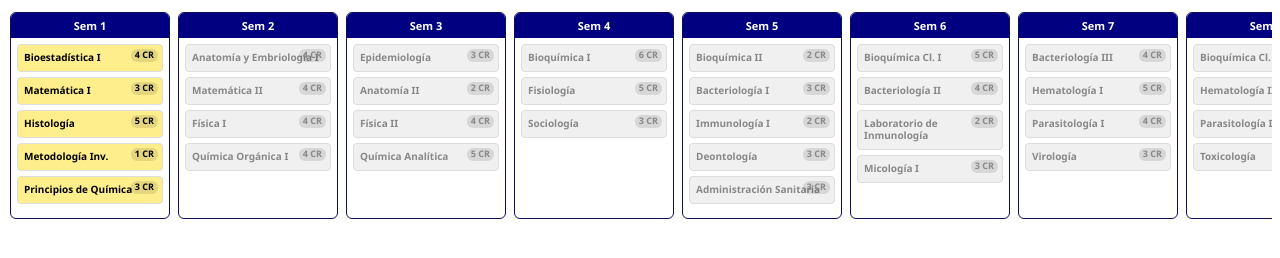
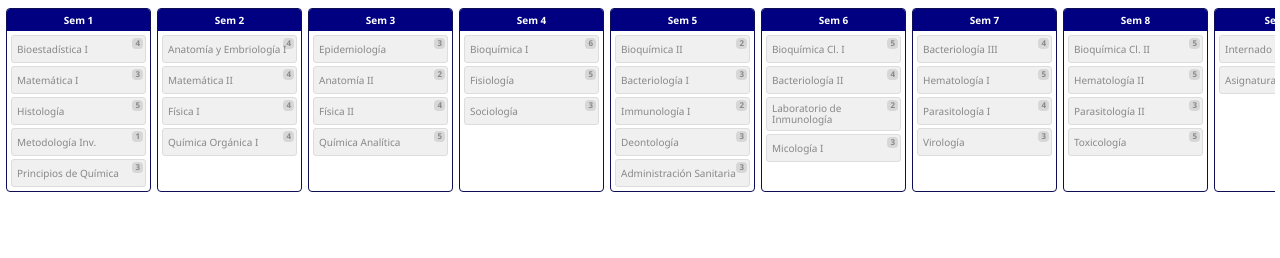
Before and after one commit to yulssleep/malla-bioanalisis-ucv, a plain HTML site: page index.html in a window 1280 px wide. Drawn offline with Linux system fonts and the light colour scheme.

Commit message:
Update index.html

```diff
--- a/index.html
+++ b/index.html
@@ -10,36 +10,27 @@
             margin: 0;
             padding: 0;
             font-family: 'Segoe UI', Tahoma, Geneva, Verdana, sans-serif;
-            font-size: 12px;
+            font-size: 10px;
         }
 
         body {
             background-color: #ffffff;
-            padding: 8px;
+            padding: 5px;
             max-width: 100%;
         }
 
         .malla-container {
             display: flex;
             overflow-x: auto;
-            gap: 8px;
-            padding: 4px 2px;
+            gap: 6px;
+            padding: 3px 1px;
             scrollbar-width: none;
         }
 
-        .malla-container::-webkit-scrollbar {
-            height: 4px;
-        }
-
-        .malla-container::-webkit-scrollbar-thumb {
-            background: #000080;
-            border-radius: 2px;
-        }
-
         .semestre {
-            min-width: 160px;
-            border: 1.5px solid #0E0E55;
-            border-radius: 6px;
+            min-width: 145px;
+            border: 1px solid #0E0E55;
+            border-radius: 4px;
             background: white;
         }
 
@@ -47,29 +38,31 @@
             background: #000080;
             color: white;
             text-align: center;
-            padding: 5px;
+            padding: 4px;
             font-weight: 600;
-            font-size: 11px;
-            border-radius: 5px 5px 0 0;
+            font-size: 10px;
+            border-radius: 3px 3px 0 0;
         }
 
         .materias-container {
-            padding: 6px;
+            padding: 4px;
             display: flex;
             flex-direction: column;
-            gap: 5px;
-            min-height: 180px;
+            gap: 3px;
+            min-height: 160px;
         }
 
         .materia {
-            padding: 6px;
-            border-radius: 4px;
+            padding: 5px;
+            border-radius: 3px;
             cursor: pointer;
-            transition: all 0.2s;
             position: relative;
             border: 0.5px solid #ddd;
-            font-size: 10px;
-            line-height: 1.2;
+            font-size: 9px;
+            line-height: 1.1;
+            min-height: 28px;
+            display: flex;
+            align-items: center;
         }
 
         .materia.available {
@@ -89,26 +82,15 @@
             cursor: not-allowed;
         }
 
-        .materia h4 {
-            margin-bottom: 2px;
-            font-weight: 600;
-            font-size: 10px;
-        }
-
         .creditos {
             position: absolute;
-            top: 4px;
-            right: 4px;
+            top: 2px;
+            right: 2px;
             background: rgba(0,0,0,0.1);
-            border-radius: 6px;
-            padding: 1px 4px;
-            font-size: 9px;
+            border-radius: 4px;
+            padding: 1px 3px;
+            font-size: 8px;
             font-weight: bold;
-        }
-
-        .codigo {
-            font-size: 9px;
-            opacity: 0.8;
         }
     </style>
 </head>
@@ -124,89 +106,89 @@
             {
                 semestre: 1,
                 materias: [
-                    { id: "bioestadistica1", nombre: "Bioestadística I", codigo: "0902003458", creditos: 4, requisitos: [] },
-                    { id: "matematica1", nombre: "Matemática I", codigo: "0902003455", creditos: 3, requisitos: [] },
-                    { id: "histologia", nombre: "Histología", codigo: "0902003456", creditos: 5, requisitos: [] },
-                    { id: "metodologia", nombre: "Metodología Inv.", codigo: "0902003459", creditos: 1, requisitos: [] },
-                    { id: "principios_quimica", nombre: "Principios de Química", codigo: "0902003457", creditos: 3, requisitos: [] }
+                    { id: "bioestadistica1", nombre: "Bioestadística I", creditos: 4, requisitos: [] },
+                    { id: "matematica1", nombre: "Matemática I", creditos: 3, requisitos: [] },
+                    { id: "histologia", nombre: "Histología", creditos: 5, requisitos: [] },
+                    { id: "metodologia", nombre: "Metodología Inv.", creditos: 1, requisitos: [] },
+                    { id: "principios_quimica", nombre: "Principios de Química", creditos: 3, requisitos: [] }
                 ]
             },
             // Semestre 2
             {
                 semestre: 2,
                 materias: [
-                    { id: "anatomia1", nombre: "Anatomía y Embriología I", codigo: "0902002520", creditos: 4, requisitos: ["histologia"] },
-                    { id: "matematica2", nombre: "Matemática II", codigo: "0902003460", creditos: 4, requisitos: ["matematica1"] },
-                    { id: "fisica1", nombre: "Física I", codigo: "0902003274", creditos: 4, requisitos: ["matematica1"] },
-                    { id: "quimica_organica1", nombre: "Química Orgánica I", codigo: "0902003461", creditos: 4, requisitos: ["principios_quimica"] }
+                    { id: "anatomia1", nombre: "Anatomía y Embriología I", creditos: 4, requisitos: ["histologia"] },
+                    { id: "matematica2", nombre: "Matemática II", creditos: 4, requisitos: ["matematica1"] },
+                    { id: "fisica1", nombre: "Física I", creditos: 4, requisitos: ["matematica1"] },
+                    { id: "quimica_organica1", nombre: "Química Orgánica I", creditos: 4, requisitos: ["principios_quimica"] }
                 ]
             },
             // Semestre 3
             {
                 semestre: 3,
                 materias: [
-                    { id: "epidemiologia", nombre: "Epidemiología", codigo: "0902003288", creditos: 3, requisitos: ["bioestadistica1"] },
-                    { id: "anatomia2", nombre: "Anatomía II", codigo: "0902002526", creditos: 2, requisitos: ["anatomia1"] },
-                    { id: "fisica2", nombre: "Física II", codigo: "0902003275", creditos: 4, requisitos: ["fisica1", "matematica1"] },
-                    { id: "quimica_analitica", nombre: "Química Analítica", codigo: "0902002523", creditos: 5, requisitos: ["principios_quimica"] }
+                    { id: "epidemiologia", nombre: "Epidemiología", creditos: 3, requisitos: ["bioestadistica1"] },
+                    { id: "anatomia2", nombre: "Anatomía II", creditos: 2, requisitos: ["anatomia1"] },
+                    { id: "fisica2", nombre: "Física II", creditos: 4, requisitos: ["fisica1", "matematica1"] },
+                    { id: "quimica_analitica", nombre: "Química Analítica", creditos: 5, requisitos: ["principios_quimica"] }
                 ]
             },
             // Semestre 4
             {
                 semestre: 4,
                 materias: [
-                    { id: "bioquimica1", nombre: "Bioquímica I", codigo: "0902002991", creditos: 6, requisitos: ["quimica_organica1", "quimica_analitica", "bioestadistica1"] },
-                    { id: "fisiologia", nombre: "Fisiología", codigo: "0902002994", creditos: 5, requisitos: ["histologia", "fisica2"] },
-                    { id: "sociologia", nombre: "Sociología", codigo: "0902003462", creditos: 3, requisitos: ["anatomia1"] }
+                    { id: "bioquimica1", nombre: "Bioquímica I", creditos: 6, requisitos: ["quimica_organica1", "quimica_analitica", "bioestadistica1"] },
+                    { id: "fisiologia", nombre: "Fisiología", creditos: 5, requisitos: ["histologia", "fisica2"] },
+                    { id: "sociologia", nombre: "Sociología", creditos: 3, requisitos: ["anatomia1"] }
                 ]
             },
             // Semestre 5
             {
                 semestre: 5,
                 materias: [
-                    { id: "bioquimica2", nombre: "Bioquímica II", codigo: "0902002992", creditos: 2, requisitos: ["bioquimica1"] },
-                    { id: "bacteriologia1", nombre: "Bacteriología I", codigo: "0902003465", creditos: 3, requisitos: ["bioquimica1"] },
-                    { id: "inmunologia1", nombre: "Immunología I", codigo: "0902002999", creditos: 2, requisitos: ["bioquimica1"] },
-                    { id: "deontologia", nombre: "Deontología", codigo: "0902003464", creditos: 3, requisitos: ["45creditos"] },
-                    { id: "administracion", nombre: "Administración Sanitaria", codigo: "0902003463", creditos: 3, requisitos: ["40creditos"] }
+                    { id: "bioquimica2", nombre: "Bioquímica II", creditos: 2, requisitos: ["bioquimica1"] },
+                    { id: "bacteriologia1", nombre: "Bacteriología I", creditos: 3, requisitos: ["bioquimica1"] },
+                    { id: "inmunologia1", nombre: "Immunología I", creditos: 2, requisitos: ["bioquimica1"] },
+                    { id: "deontologia", nombre: "Deontología", creditos: 3, requisitos: ["45creditos"] },
+                    { id: "administracion", nombre: "Administración Sanitaria", creditos: 3, requisitos: ["40creditos"] }
                 ]
             },
             // Semestre 6
             {
                 semestre: 6,
                 materias: [
-                    { id: "bioquimica_clinica1", nombre: "Bioquímica Cl. I", codigo: "0902003277", creditos: 5, requisitos: ["fisiologia", "bioquimica2"] },
-                    { id: "bacteriologia2", nombre: "Bacteriología II", codigo: "0902003466", creditos: 4, requisitos: ["bacteriologia1", "inmunologia1"] },
-                    { id: "lab_inmunologia", nombre: "Laboratorio de Inmunología", codigo: "0902003278", creditos: 2, requisitos: ["inmunologia1", "bacteriologia1"] },
-                    { id: "micologia1", nombre: "Micología I", codigo: "0902003279", creditos: 3, requisitos: ["bacteriologia1", "inmunologia1", "epidemiologia"] }
+                    { id: "bioquimica_clinica1", nombre: "Bioquímica Cl. I", creditos: 5, requisitos: ["fisiologia", "bioquimica2"] },
+                    { id: "bacteriologia2", nombre: "Bacteriología II", creditos: 4, requisitos: ["bacteriologia1", "inmunologia1"] },
+                    { id: "lab_inmunologia", nombre: "Laboratorio de Inmunología", creditos: 2, requisitos: ["inmunologia1", "bacteriologia1"] },
+                    { id: "micologia1", nombre: "Micología I", creditos: 3, requisitos: ["bacteriologia1", "inmunologia1", "epidemiologia"] }
                 ]
             },
             // Semestre 7
             {
                 semestre: 7,
                 materias: [
-                    { id: "bacteriologia3", nombre: "Bacteriología III", codigo: "0902003467", creditos: 4, requisitos: ["bacteriologia2"] },
-                    { id: "hematologia1", nombre: "Hematología I", codigo: "0902003280", creditos: 5, requisitos: ["fisiologia", "bioquimica2", "lab_inmunologia"] },
-                    { id: "parasitologia1", nombre: "Parasitología I", codigo: "0902002988", creditos: 4, requisitos: ["lab_inmunologia"] },
-                    { id: "virologia", nombre: "Virología", codigo: "0902003284", creditos: 3, requisitos: ["lab_inmunologia", "fisiologia"] }
+                    { id: "bacteriologia3", nombre: "Bacteriología III", creditos: 4, requisitos: ["bacteriologia2"] },
+                    { id: "hematologia1", nombre: "Hematología I", creditos: 5, requisitos: ["fisiologia", "bioquimica2", "lab_inmunologia"] },
+                    { id: "parasitologia1", nombre: "Parasitología I", creditos: 4, requisitos: ["lab_inmunologia"] },
+                    { id: "virologia", nombre: "Virología", creditos: 3, requisitos: ["lab_inmunologia", "fisiologia"] }
                 ]
             },
             // Semestre 8
             {
                 semestre: 8,
                 materias: [
-                    { id: "bioquimica_clinica2", nombre: "Bioquímica Cl. II", codigo: "0902003281", creditos: 5, requisitos: ["bioquimica_clinica1", "hematologia1"] },
-                    { id: "hematologia2", nombre: "Hematología II", codigo: "0902003282", creditos: 5, requisitos: ["hematologia1"] },
-                    { id: "parasitologia2", nombre: "Parasitología II", codigo: "0902003283", creditos: 3, requisitos: ["lab_inmunologia"] },
-                    { id: "toxicologia", nombre: "Toxicología", codigo: "0902003285", creditos: 5, requisitos: ["hematologia1", "bioquimica_clinica1"] }
+                    { id: "bioquimica_clinica2", nombre: "Bioquímica Cl. II", creditos: 5, requisitos: ["bioquimica_clinica1", "hematologia1"] },
+                    { id: "hematologia2", nombre: "Hematología II", creditos: 5, requisitos: ["hematologia1"] },
+                    { id: "parasitologia2", nombre: "Parasitología II", creditos: 3, requisitos: ["lab_inmunologia"] },
+                    { id: "toxicologia", nombre: "Toxicología", creditos: 5, requisitos: ["hematologia1", "bioquimica_clinica1"] }
                 ]
             },
             // Semestre 9-10
             {
                 semestre: "9-10",
                 materias: [
-                    { id: "internado", nombre: "Internado R + TEI", codigo: "0902003508", creditos: 30, requisitos: ["pre-internado"] },
-                    { id: "electivas", nombre: "Asignaturas electivas", codigo: "", creditos: 18, requisitos: [] }
+                    { id: "internado", nombre: "Internado R + TEI", creditos: 30, requisitos: ["pre-internado"] },
+                    { id: "electivas", nombre: "Asignaturas electivas", creditos: 18, requisitos: [] }
                 ]
             }
         ];
@@ -264,8 +246,8 @@
 
                     // Contenido de la materia
                     materiaDiv.innerHTML = `
-                        <h4>${materia.nombre}</h4>
-                        <div class="creditos">${materia.creditos} CR</div>
+                        <div>${materia.nombre}</div>
+                        <div class="creditos">${materia.creditos}</div>
                     `;
 
                     // Evento click para marcar/desmarcar
@@ -289,46 +271,7 @@
         function estaDisponible(materia) {
             if (estadoMaterias[materia.id]) return false; // Ya completada
 
-            // Verificar requisitos especiales
-            if (materia.requisitos.includes('45creditos')) {
-                if (calcularCreditosCompletados() < 45) return false;
-            }
 
-            if (materia.requisitos.includes('40creditos')) {
-                if (calcularCreditosCompletados() < 40) return false;
-            }
-
-            if (materia.requisitos.includes('pre-internado')) {
-                // Verificar que todas las materias de semestres 1-8 estén completadas
-                const materiasPre = pensum.filter(s => s.semestre !== "9-10").flatMap(s => s.materias);
-                for (const m of materiasPre) {
-                    if (!estadoMaterias[m.id]) return false;
-                }
-            }
-
-            // Verificar requisitos normales
-            for (const reqId of materia.requisitos) {
-                if (reqId !== '45creditos' && reqId !== '40creditos' && reqId !== 'pre-internado') {
-                    if (!estadoMaterias[reqId]) {
-                        return false;
-                    }
-                }
-            }
-
-            return true;
-        }
-
-        // Calcular créditos completados
-        function calcularCreditosCompletados() {
-            let total = 0;
-            pensum.forEach(semestre => {
-                semestre.materias.forEach(materia => {
-                    if (estadoMaterias[materia.id]) {
-                        total += materia.creditos;
-                    }
-                });
-            });
-            return total;
         }
 
         // Inicializar cuando el documento esté cargado
```
